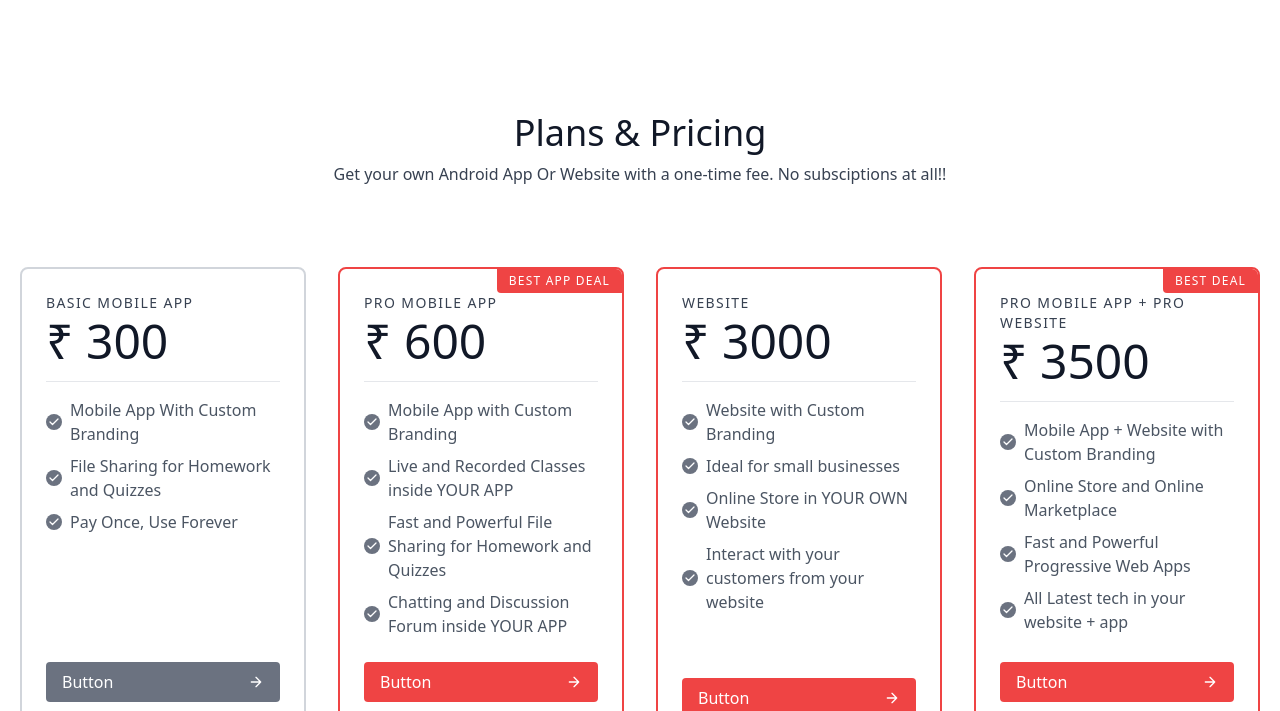
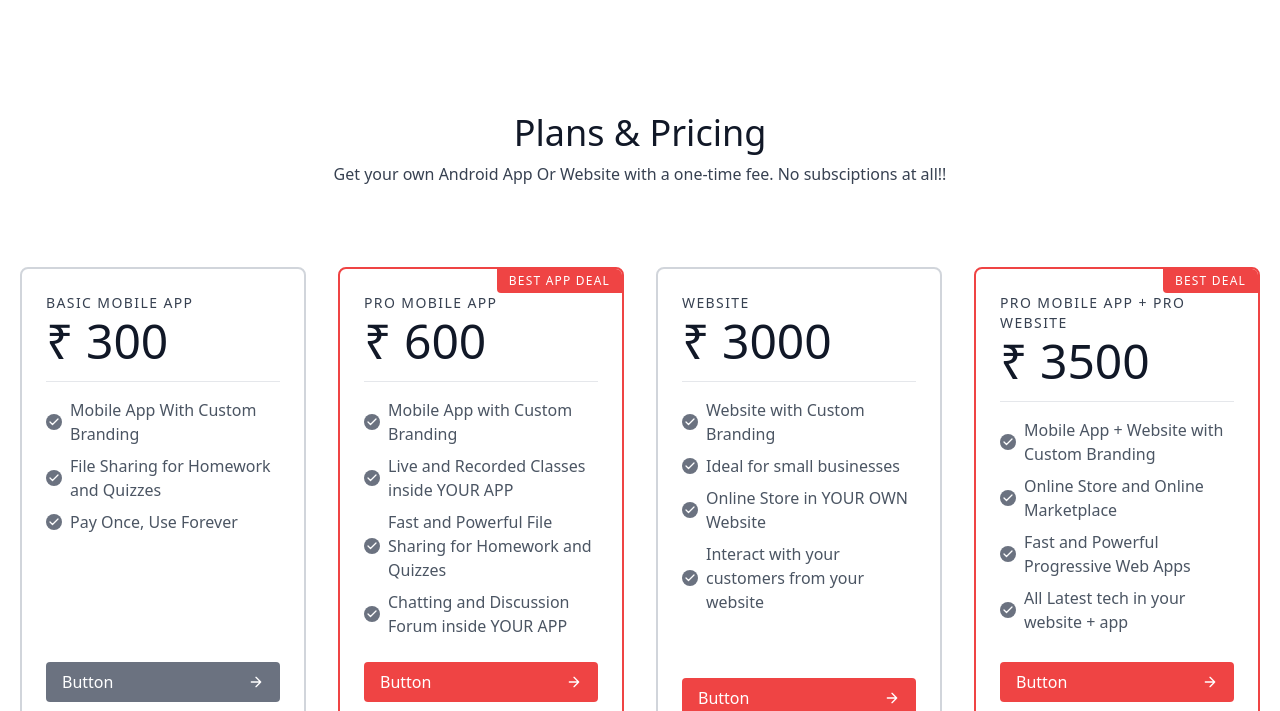
Before and after one commit to Akshat-Jha/AppsWebsites, a plain HTML site: page index.html in a window 1280 px wide. Shown: the part 63-774 px from the top of the page. Drawn offline with nearby package versions, Linux system fonts and the light colour scheme.

Commit message:
Update index.html

```diff
--- a/index.html
+++ b/index.html
@@ -116,7 +116,7 @@
         </div>
       </div>
       <div class="p-4 xl:w-1/4 md:w-1/2 w-full">
-        <div class="h-full p-6 rounded-lg border-2 border-red-500 flex flex-col relative overflow-hidden">
+        <div class="h-full p-6 rounded-lg border-2 border-gray-300 flex flex-col relative overflow-hidden">
 
           <h2 class="text-sm tracking-widest title-font mb-1 font-medium">WEBSITE</h2>
           <h1 class="text-5xl text-gray-900 leading-none flex items-center pb-4 mb-4 border-b border-gray-200">
```
